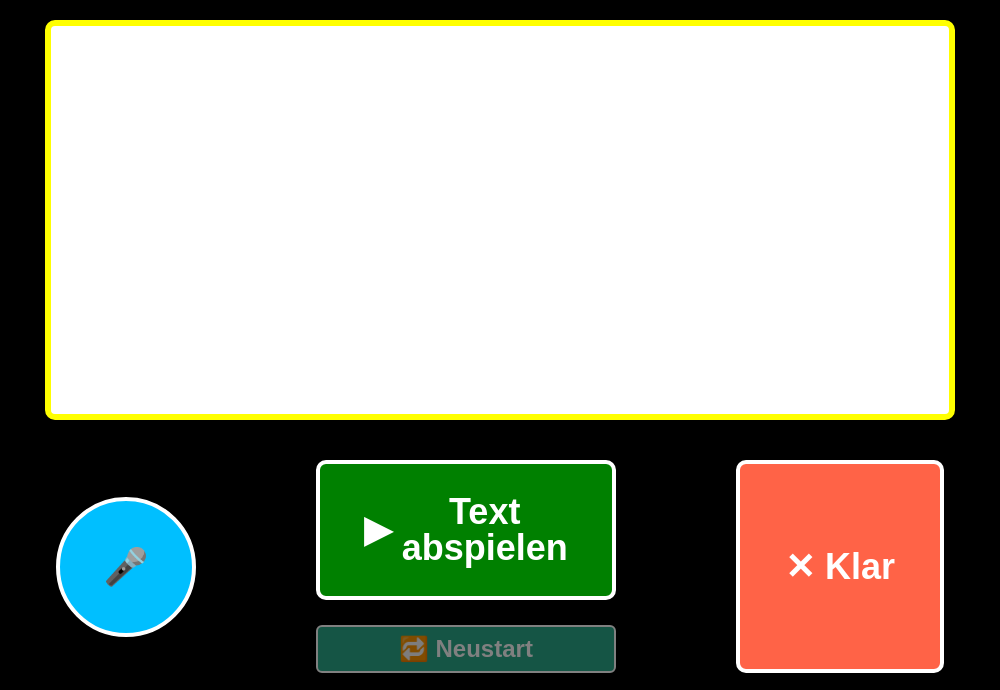
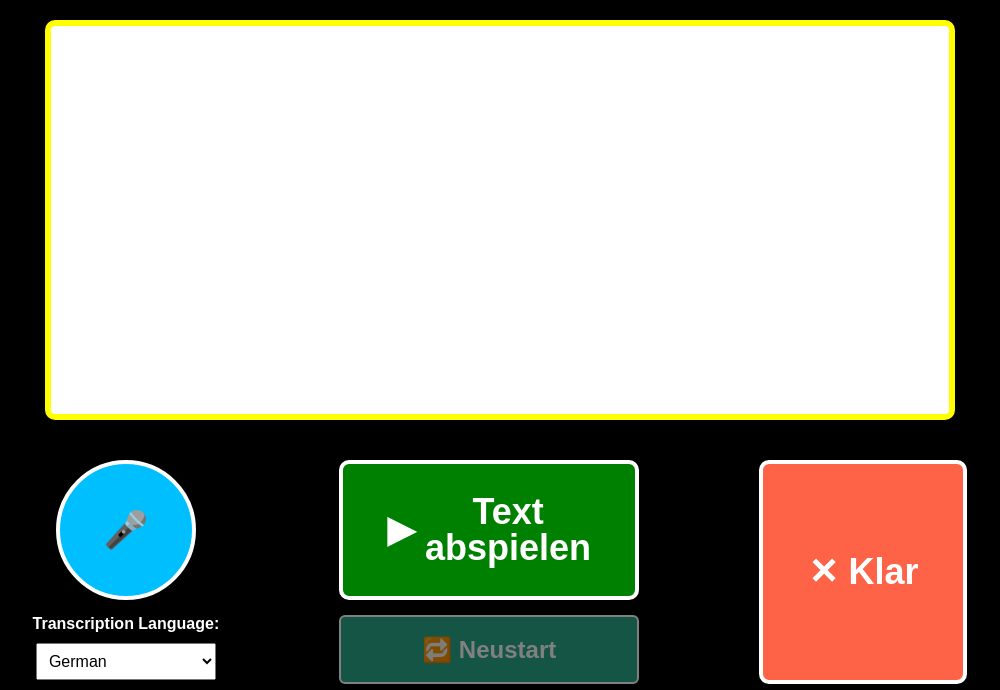
Before and after one commit to MehdiNV/tts-interface, an Electron app: page index.html in a window 1000 px wide. Shown: the top 690 px of the page. Drawn offline with Linux system fonts and the light colour scheme; no server answers.

Commit message:
Adjust play-based controls to have larger height in index page

```diff
--- a/css/index.css
+++ b/css/index.css
@@ -87,6 +87,8 @@ main {
 
 .controls {
   display: flex;
+  align-items: stretch;
+  height: 28vh;
   gap: 120px; /* More space between buttons */
   flex-wrap: wrap;
   justify-content: center;
@@ -342,7 +344,7 @@ main {
   display: flex;
   flex-direction: column;
   align-items: center;
-  gap: 25px; /* space between Play and Restart buttons */
+  gap: 15px;
 }
 
 #playButton {
@@ -350,6 +352,11 @@ main {
   color: white;
   width: 100%;
   max-width: 300px;
+}
+
+.play-controls button {
+  flex: 1; /* ← Distributes equal height to both buttons */
+  width: 100%;
 }
 
 #restartButton {
@@ -405,10 +412,34 @@ main {
   animation: flashEffect 0.4s ease-in-out;
 }
 
+.transcription-controls {
+  display: flex;
+  flex-direction: column;
+  align-items: center;
+  gap: 15px;
+}
+
+#transcriptionLangWrapper {
+  text-align: center;
+  display: flex;
+  flex-direction: column;
+  gap: 5px;
+  align-items: center;
+}
+
+#transcriptionLanguageSelector {
+  font-size: 1em;
+  padding: 8px;
+  width: 180px;
+  margin-top: 5px;
+}
+
 @media (max-width: 600px) {
   .controls {
     flex-direction: column;
     gap: 20px;
+    align-items: stretch;
+    height: 100%;
   }
 
   .controls button {
--- a/index.html
+++ b/index.html
@@ -29,7 +29,20 @@
 
     <div class="controls">
       <button id="cameraButton" aria-label="Describe image" style="display: none;"><span aria-hidden="true">📷</span></button>
-      <button id="micButton" aria-label="Start or stop recording"><span aria-hidden="true">🎤</span></button>
+
+      <div class="transcription-controls">
+        <button id="micButton" aria-label="Start or stop recording"><span aria-hidden="true">🎤</span></button>
+
+        <div id="transcriptionLangWrapper">
+          <label for="transcriptionLanguageSelector" style="font-weight: bold;">Transcription Language:</label>
+          <select id="transcriptionLanguageSelector">
+            <option value="de-DE">German</option>
+            <option value="en-US">English</option>
+            <option value="fa-IR">Persian</option>
+          </select>
+        </div>
+      </div>
+
       <div class="play-controls">
         <button id="playButton" aria-label="Play text"><span aria-hidden="true">▶</span> Text abspielen</button>
         <button id="restartButton" aria-label="Restart playback" disabled>🔁 Neustart</button>
@@ -90,15 +103,6 @@
         </select>
       </div>
 
-      <div id = "transcriptionLanguageSelectionBox">
-        <label for="transcriptionLanguageSelect" id="transcriptionLanguageSelectionLabel">Preferred Language to transcribe to:</label>
-        <select id="transcriptionLanguageSelector">
-          <option value="de-DE" selected>German</option>
-          <option value="en-US">English</option>
-          <option value="fa-IR">Persian</option>
-        </select>
-      </div>
-
       <div id = "modalButtonWrapper">
         <button id="saveSettings" class="modal-button" disabled>Save</button>
         <button id="closeSettings" class="modal-button">Close</button>
```
